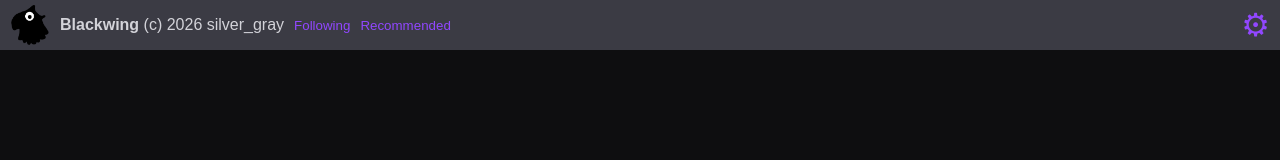
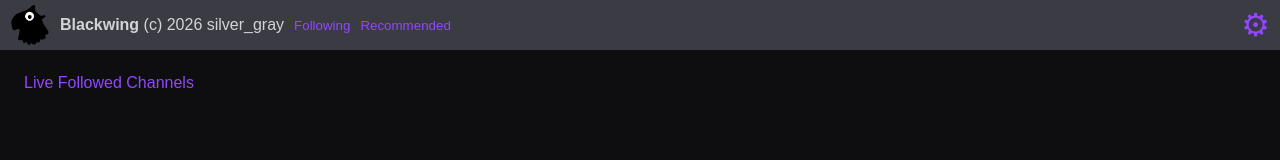
Before and after one commit to silvergrayarch/blackwing, a browser extension: page firefox-extension/index.html in a window 1280 px wide. Drawn offline with Linux system fonts and the light colour scheme.

Commit message:
forgot to uncomment a page

```diff
--- a/firefox-extension/index.html
+++ b/firefox-extension/index.html
@@ -72,7 +72,7 @@
             </div>
         </section>
 
-        <section id="following-page" hidden>
+        <section id="following-page">
             <p class="segment-title">Live Followed Channels</p>
             <div id="live-followed-channels"></div>
         </section>
```
